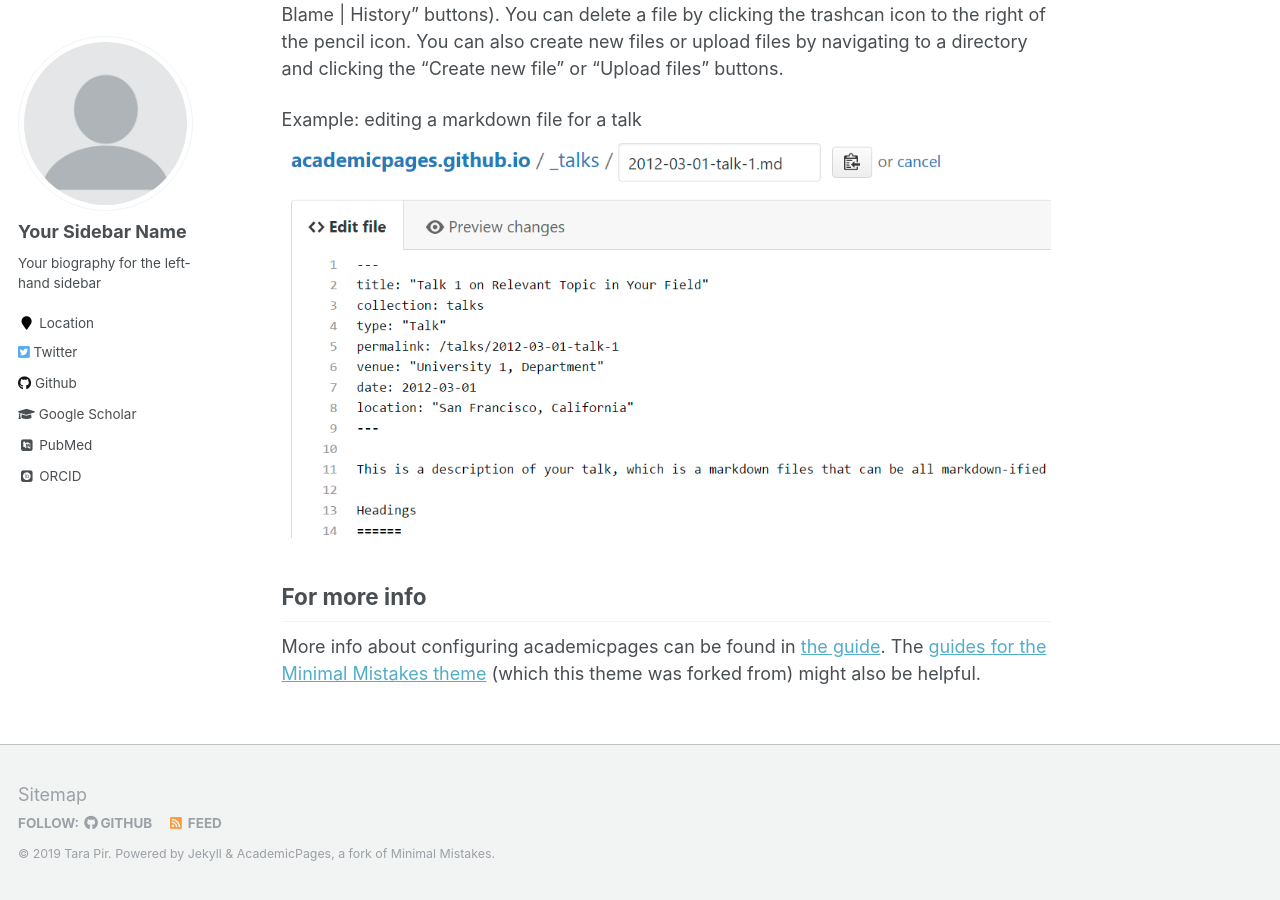
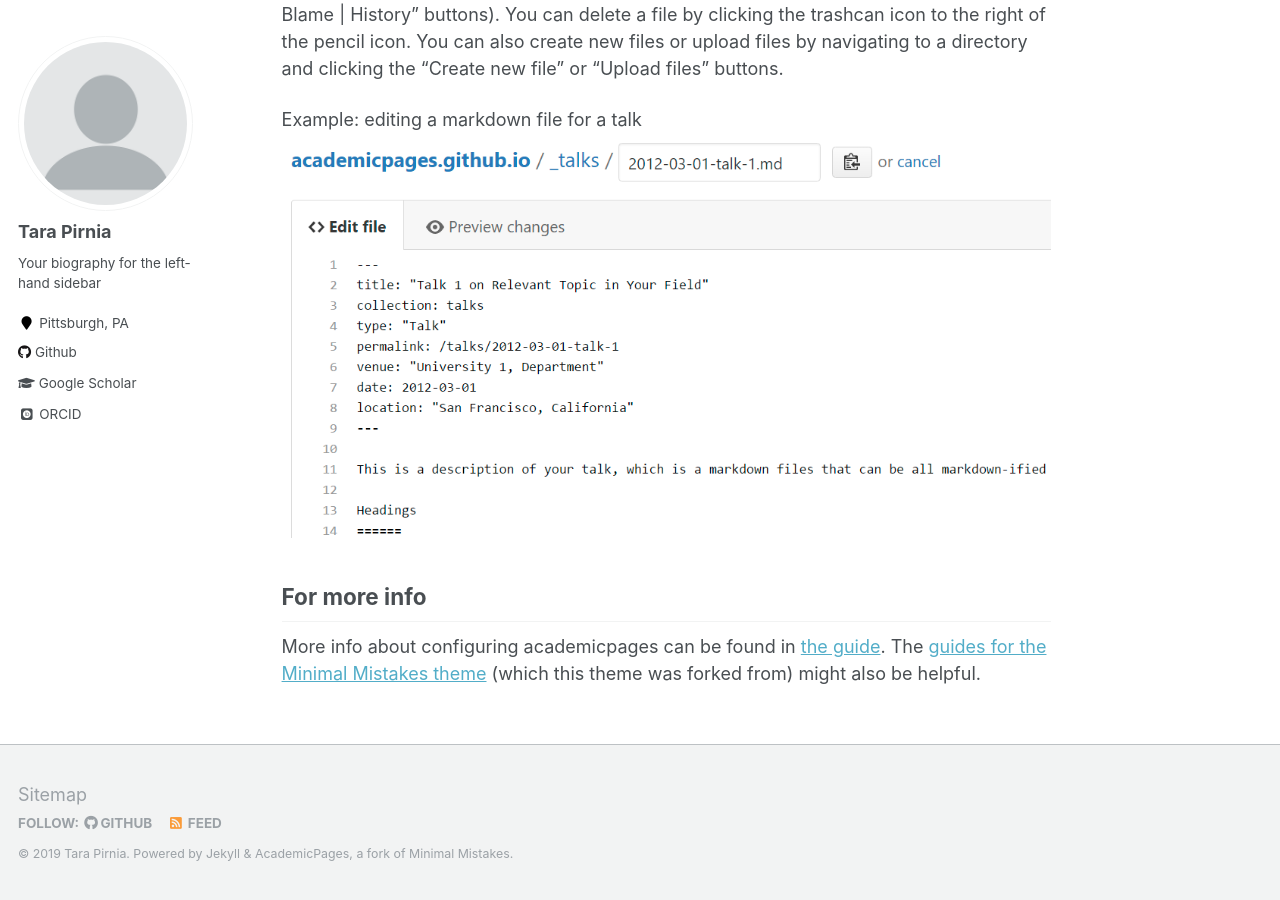
Before and after one commit to tpirnia/tpirnia.github.io, a Jekyll site: the page built from _pages/about.md, in a window 1280 px wide and 900 px high, scrolled down 2463 px. Built offline with Jekyll 4.4.1, drawn with Linux system fonts in a browser that asks for light colours; some web fonts are replaced.

Commit message:
Update _config.yml

```diff
--- a/_config.yml
+++ b/_config.yml
@@ -9,7 +9,7 @@
 locale                   : "en-US"
 title                    : "Tara Pirnia"
 title_separator          : "-"
-name                     : &name "Tara Pir"
+name                     : &name "Tara Pirnia"
 description              : &description "personal description"
 url                      : "https://tpirnia.github.io" # the base hostname & protocol for your site e.g. "https://mmistakes.github.io"
 baseurl                  : "" # the subpath of your site, e.g. "/blog"
@@ -80,12 +80,12 @@ analytics:
 
 # Site Author
 author:
-  name             : "Your Sidebar Name"
+  name             : "Tara Pirnia"
   avatar           : "profile.png"
   bio              : "Your biography for the left-hand sidebar"
-  location         : "Location"
+  location         : "Pittsburgh, PA"
   employer         :
-  pubmed           : "https://www.ncbi.nlm.nih.gov/pubmed/?term=john+snow"
+  #pubmed           : "https://www.ncbi.nlm.nih.gov/pubmed/?term=tara+pirnia"
   googlescholar    : "https://scholar.google.com/citations?hl=en&user=NK8plIIAAAAJ"
   email            :
   researchgate     :  # example: "https://www.researchgate.net/profile/yourprofile"
@@ -96,20 +96,20 @@ author:
   flickr           :
   facebook         :
   foursquare       :
-  github           : "academicpages"
+  github           : "tpirnia"
   google_plus      :
   keybase          :
   instagram        :
   impactstory      : #"https://profiles.impactstory.org/u/xxxx-xxxx-xxxx-xxxx"
   lastfm           :
   linkedin         :
-  orcid            : "http://orcid.org/yourorcidurl"
+  orcid            : "https://orcid.org/0000-0002-6243-0431"
   pinterest        :
   soundcloud       :
   stackoverflow    : # http://stackoverflow.com/users/123456/username
   steam            :
   tumblr           :
-  twitter          : "replacethistwitterhandle"
+  twitter          :
   vine             :
   weibo            :
   xing             :
```
